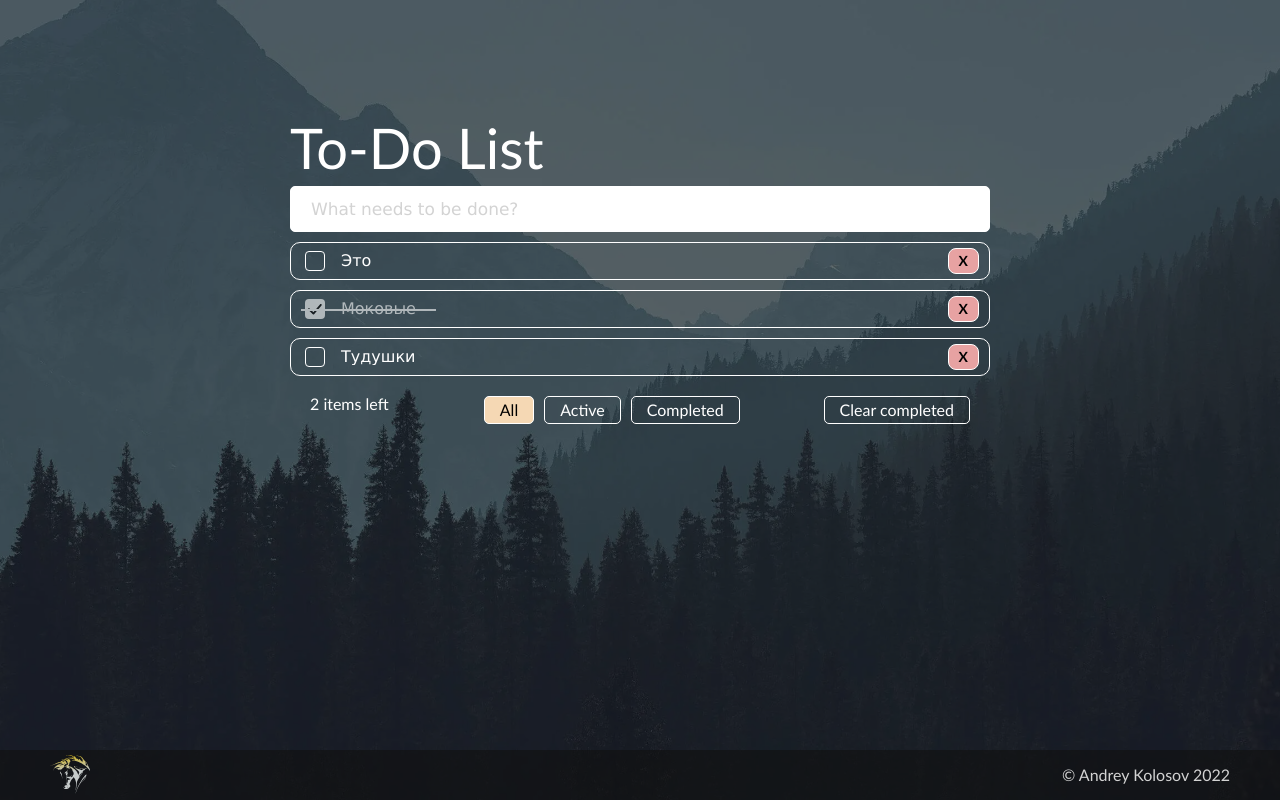
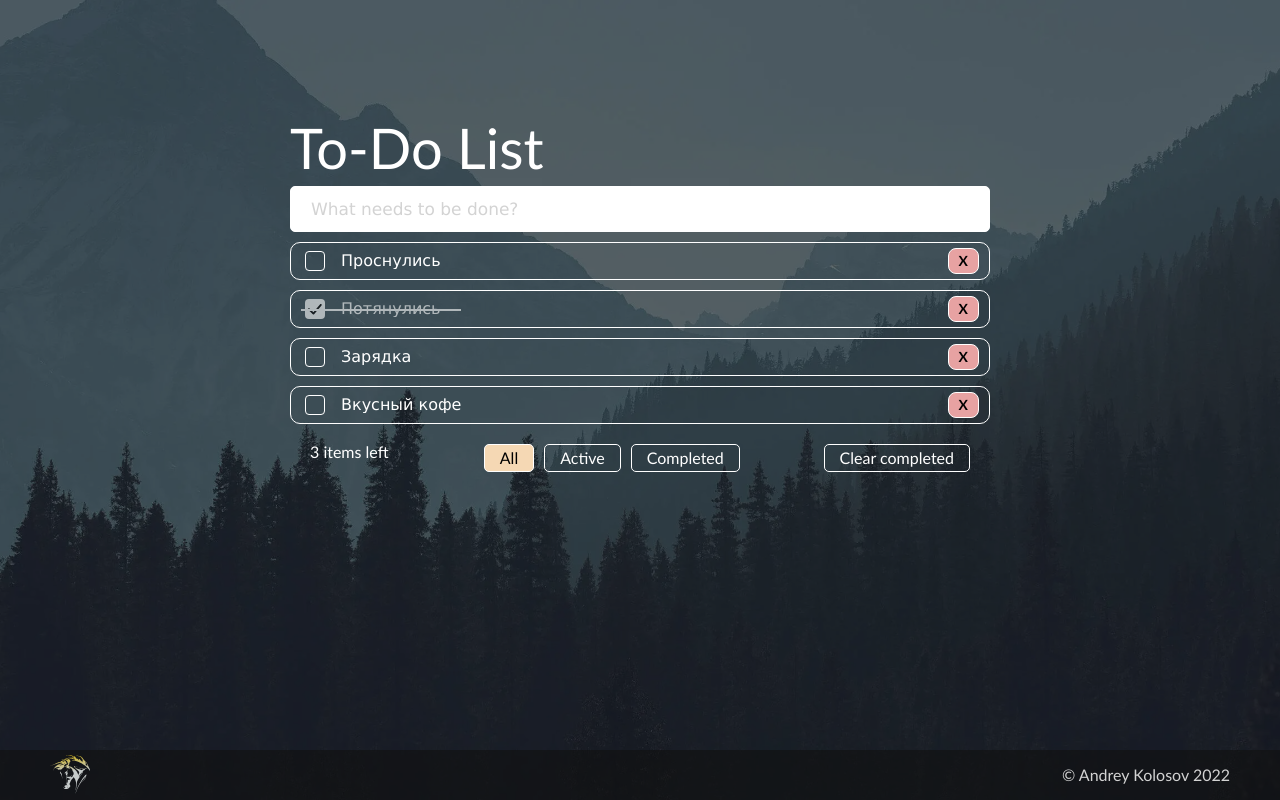
Before and after one commit to LSD237/to-do-app, a React (Create React App) app: page / in a window 1280 px wide. Built offline with nearby package versions, Linux system fonts and the light colour scheme.

Commit message:
feat: native DnD

```diff
--- a/src/components/ToDoWidget/ToDoWidget.tsx
+++ b/src/components/ToDoWidget/ToDoWidget.tsx
@@ -35,6 +35,11 @@ const ToDoWidget: FC<IToDoWidgetProps> = ({ label, className, ...props }) => {
     }
   };
 
+  const handleReorderTodos = (sortedTodos: TToDoItem[]) => {
+    setTodos(sortedTodos);
+    localStorage.setItem('todos', JSON.stringify(sortedTodos));
+  }
+
   const handleClearCompleted = () => {
     const filteredItems = [...todos].filter((item) => item.completed !== true);
     setTodos(filteredItems);
@@ -50,12 +55,13 @@ const ToDoWidget: FC<IToDoWidgetProps> = ({ label, className, ...props }) => {
 
   const handleAddToDo = (value: string) => {
     const updatedToDos = [
+      ...todos,
       {
         label: value,
         completed: false,
         id: nanoid(),
+        orderIndex: todos.length + 1,
       },
-      ...todos,
     ];
     setTodos(updatedToDos);
 
@@ -68,7 +74,15 @@ const ToDoWidget: FC<IToDoWidgetProps> = ({ label, className, ...props }) => {
     <div className={cx(styles.container, className)} {...props}>
       <h2 className={styles.label}>{label}</h2>
       <ToDoForm addToDo={handleAddToDo} />
-      <ToDoList todos={todos} changeHandler={handleChangeItemState} removeHandler={handleRemoveItem} filter={filter} />
+      <ToDoList
+        todos={todos}
+        filter={filter}
+        handlers={{
+          changeHandler: handleChangeItemState,
+          removeHandler: handleRemoveItem,
+          reorderHandler: handleReorderTodos,
+        }}
+      />
       <ToDoControlPanel
         clearHandler={handleClearCompleted}
         filterHandler={handleSetFilter}
--- a/src/components/ToDoWidget/components/ToDoList/ToDoList.tsx
+++ b/src/components/ToDoWidget/components/ToDoList/ToDoList.tsx
@@ -1,31 +1,60 @@
-import { FC } from 'react';
+import { FC, useMemo, DragEvent, useState } from 'react';
 import cx from 'classnames';
 import styles from './ToDoList.module.css';
 import { IToDoListProps } from './ToDoList.props';
 import ToDoItem from '../ToDoItem/ToDoItem';
-import { ToDoFilters } from '../../../../utils/types';
+import { TToDoItem } from '../../../../utils/types';
+import { prepareTodos, sortTodosByOrder } from '../../../../utils/todo';
 
+const ToDoList: FC<IToDoListProps> = ({ filter, todos, handlers, className, ...props }) => {
+  const [currentTodo, setCurrentTodo] = useState<TToDoItem | null>(null);
 
-const ToDoList: FC<IToDoListProps> = ({ changeHandler, filter, removeHandler, todos, className, ...props }) => {
-  const renderToDos = () => {
-    const filteredArr = todos.filter((item) => {
-      if (filter === ToDoFilters.Active) return item.completed === false;
-      if (filter === ToDoFilters.Completed) return item.completed === true;
-      return item;
-    });
+  const preparedArr = useMemo(() => prepareTodos(todos, filter), [todos, filter]);
 
-    if (filteredArr.length === 0) {
-      return <p className={styles.list__placeholder}>There is no To-Dos =(</p>;
+  const dragStartHandler = (e: DragEvent<HTMLLIElement>, item: TToDoItem) => {
+    setCurrentTodo(item);
+  };
+
+  const dragEndHandler = (e: DragEvent<HTMLLIElement>) => {
+    e.currentTarget.style.background = 'transparent';
+  };
+
+  const dragOverHandler = (e: DragEvent<HTMLLIElement>) => {
+    e.preventDefault();
+    e.currentTarget.style.background = 'grey';
+  };
+
+  const dropHandler = (e: DragEvent<HTMLLIElement>, item: TToDoItem) => {
+    e.preventDefault();
+    if (currentTodo) {
+      const sortedTodos = sortTodosByOrder(preparedArr, currentTodo, item);
+      console.log(sortedTodos);
+
+      handlers.reorderHandler(sortedTodos)
     }
+    e.currentTarget.style.background = 'transparent';
+  };
 
-    return filteredArr.map((item, index) => (
-      <ToDoItem key={index} itemData={item} changeHandler={changeHandler} removeHandler={removeHandler} />
-    ));
-  };
+  if (preparedArr.length === 0) {
+    return <p className={styles.list__placeholder}>There is no To-Dos = (</p>;
+  }
 
   return (
     <ul className={cx(styles.list, className)} {...props}>
-      {renderToDos()}
+      {preparedArr.map((item, index) => (
+        <ToDoItem
+          draggable={true}
+          onDragStart={(e) => dragStartHandler(e, item)}
+          onDragLeave={(e) => dragEndHandler(e)}
+          onDragEnd={(e) => dragEndHandler(e)}
+          onDragOver={(e) => dragOverHandler(e)}
+          onDrop={(e) => dropHandler(e, item)}
+          key={index}
+          itemData={item}
+          changeHandler={handlers.changeHandler}
+          removeHandler={handlers.removeHandler}
+        />
+      ))}
     </ul>
   );
 };
--- a/src/utils/mockData/mockToDos.ts
+++ b/src/utils/mockData/mockToDos.ts
@@ -1,7 +1,8 @@
 export const mockToDos = [
-  { label: 'Это', completed: false, id: '123' },
-  { label: 'Моковые', completed: true, id: 'asd' },
-  { label: 'Тудушки', completed: false, id: 'sadsa' },
+  { label: 'Проснулись', completed: false, id: '123', orderIndex: 1 },
+  { label: 'Потянулись', completed: true, id: 'asd', orderIndex: 2 },
+  { label: 'Зарядка', completed: false, id: 'sadsa', orderIndex: 3 },
+  { label: 'Вкусный кофе', completed: false, id: 'sadsass', orderIndex: 4 },
 ];
 
 export const preparedMockToDos = JSON.stringify(mockToDos);
--- /dev/null
+++ b/src/utils/todo.ts
@@ -0,0 +1,29 @@
+import { TToDoItem, ToDoFilters } from './types';
+
+const ordersSort = (firstItem: TToDoItem, secondItem: TToDoItem) => {
+  if (firstItem.orderIndex > secondItem.orderIndex) {
+    return 1;
+  } else {
+    return -1;
+  }
+};
+
+export const prepareTodos = (arr: TToDoItem[], filter: ToDoFilters) => {
+  return arr.sort(ordersSort).filter((item) => {
+    if (filter === ToDoFilters.Active) return item.completed === false;
+    if (filter === ToDoFilters.Completed) return item.completed === true;
+    return item;
+  });
+}
+
+export const sortTodosByOrder = (todoArr: TToDoItem[], draggedItem: TToDoItem, hoveredItem: TToDoItem) => {
+  return todoArr.map((todo) => {
+    if (todo.id === hoveredItem.id) {
+      return { ...todo, orderIndex: draggedItem.orderIndex };
+    } else if (todo.id === draggedItem.id) {
+      return { ...todo, orderIndex: hoveredItem.orderIndex };
+    } else {
+      return todo;
+    }
+  });
+}
--- a/src/utils/types.ts
+++ b/src/utils/types.ts
@@ -2,6 +2,7 @@ export type TToDoItem = {
   label: string;
   completed: boolean;
   id: string;
+  orderIndex: number;
 };
 
 export enum ToDoFilters {
```
Also changed, not shown: src/components/ToDoWidget/components/ToDoList/ToDoList.props.ts (+9 -4 lines).
